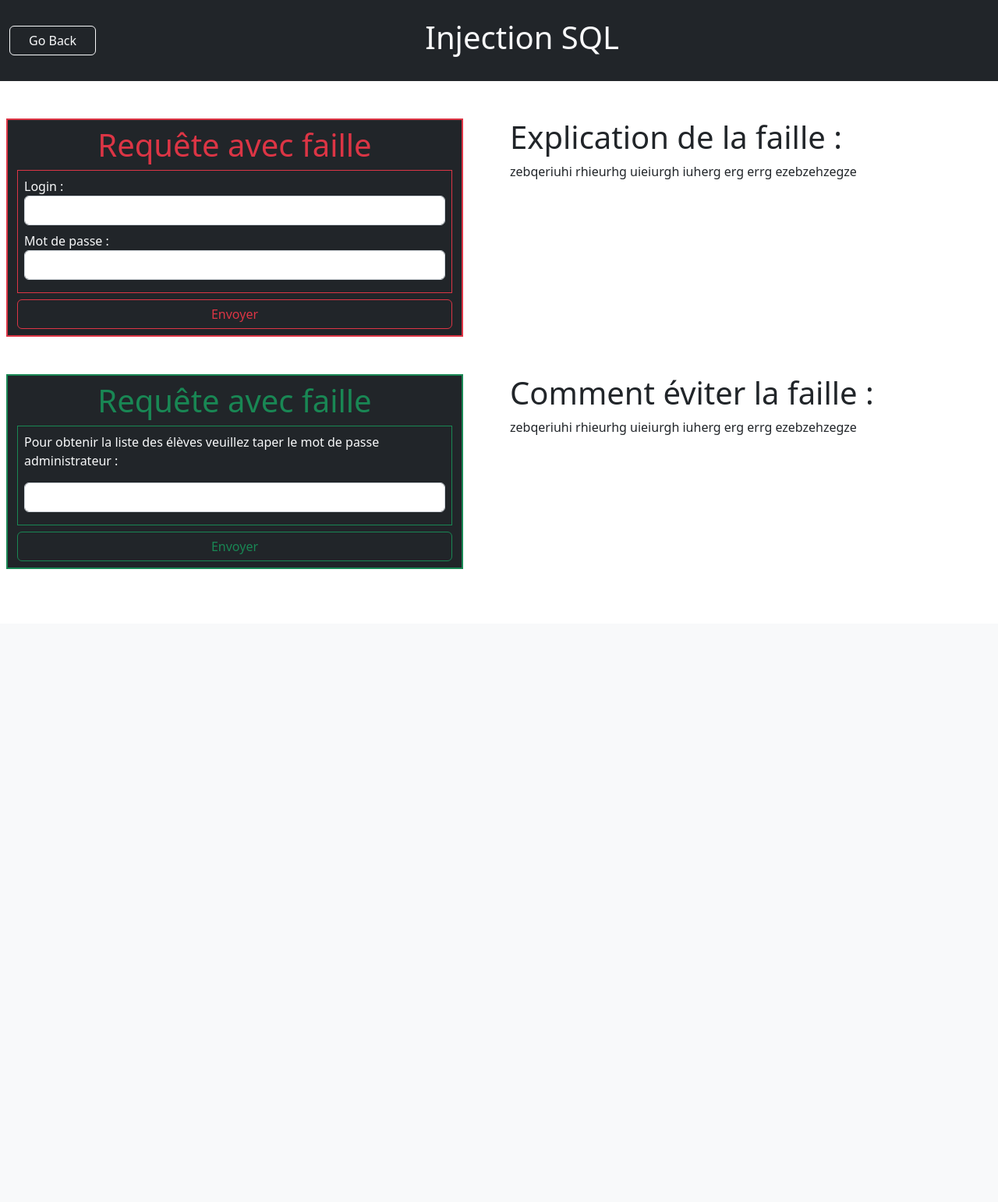
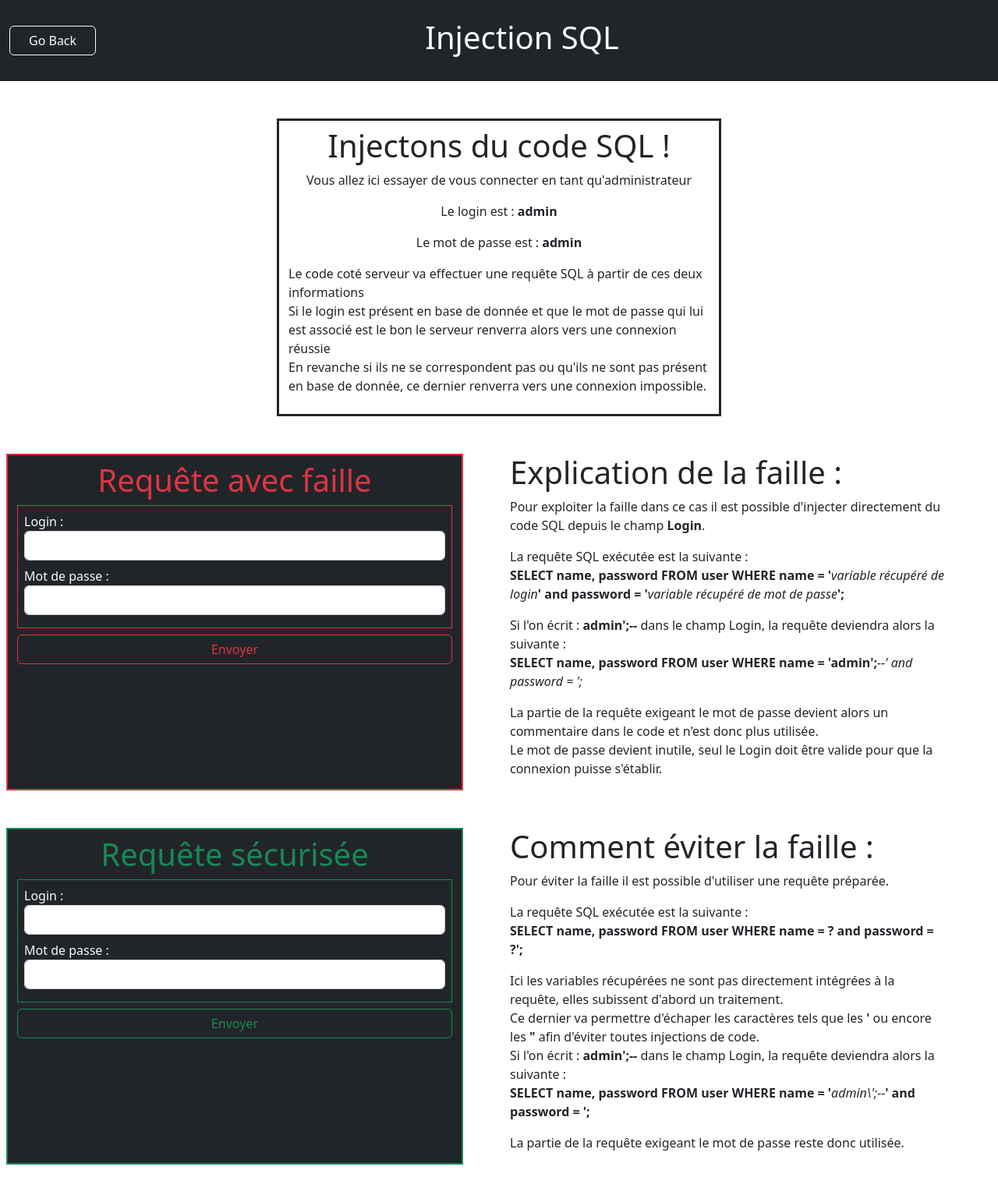
Before and after one commit to DrYruo/FlexSecurity, a PHP site: page /page/injection-sql.php in a window 1280 px wide. Shown: the whole page at 78% size. Before the commit the page ends 730 px from the top, so only its background shows below. Run offline with PHP 8.4, Linux system fonts and the light colour scheme.

Commit message:
Injection SQL finito

```diff
--- a/back/Bdd.php
+++ b/back/Bdd.php
@@ -38,6 +38,4 @@ class Bdd {
     {
         return $this->bdd->prepare($sql);
     }
-
-
 }
--- a/page/injection-sql.php
+++ b/page/injection-sql.php
@@ -14,6 +14,21 @@
         </div>
         <div class="col-7">
             <h1 class="text-light">Injection SQL</h1>
+        </div>
+    </div>
+
+    <div class="container">
+        <div class="row my-5 justify-content-md-center">
+            <div class="col-6 text-center py-2 border border-3 border-dark">
+                <h1>Injectons du code SQL !</h1>
+                <p>Vous allez ici essayer de vous connecter en tant qu'administrateur</p>
+                <p>Le login est : <b>admin</b></p>
+                <p>Le mot de passe est : <b>admin</b></p>
+                <p class="text-lg-start text-lg">Le code coté serveur va effectuer une requête SQL à partir de ces deux informations
+                    <br>Si le login est présent en base de donnée et que le mot de passe qui lui est associé est le bon le serveur renverra alors vers une connexion réussie
+                    <br>En revanche si ils ne se correspondent pas ou qu'ils ne sont pas présent en base de donnée, ce dernier renverra vers une connexion impossible.
+                </p>
+            </div>
         </div>
     </div>
 
@@ -34,22 +49,44 @@
 
             <div class="col mx-5">
                 <h1>Explication de la faille :</h1>
-                <p>zebqeriuhi rhieurhg uieiurgh iuherg erg errg ezebzehzegze</p>
+                <p>Pour exploiter la faille dans ce cas il est possible d'injecter directement du code SQL depuis le champ <b>Login</b>.</p>
+                <p>La requête SQL exécutée est la suivante :
+                    <br><b>SELECT name, password FROM user WHERE name = '</b><i>variable récupéré de login</i><b>' and password = '</b><i>variable récupéré de mot de passe</i><b>';</b>
+                </p>
+                <p>Si l'on écrit : <b>admin';--</b> dans le champ Login, la requête deviendra alors la suivante :
+                    <br><b>SELECT name, password FROM user WHERE name = 'admin';</b><i>--' and password = ';</i>
+                </p>
+                <p>La partie de la requête exigeant le mot de passe devient alors un commentaire dans le code et n'est donc plus utilisée.
+                    <br>Le mot de passe devient inutile, seul le Login doit être valide pour que la connexion puisse s'établir.
+                </p>
             </div>
         </div>
 
         <div class="row my-5">
             <div class="col border border-2 border-success py-2 bg-dark">
-                <h1 class="text-center text-success">Requête avec faille</h1>
-                <div class="border border-1 border-success py-2 px-2 my-2">
-                    <p class="text-light">Pour obtenir la liste des élèves veuillez taper le mot de passe administrateur :</p>
-                    <input class="form-control mb-2" type="text">
-                </div>
-                <button id="btnInjectionSqlSafe" type="button" class="form-control btn btn-outline-success px-4">Envoyer</button>
+                <h1 class="text-center text-success">Requête sécurisée</h1>
+                <form action="submitted-injection-sql.php" method="get">
+                    <div class="border border-1 border-success py-2 px-2 my-2">
+                        <label for="name" class="text-light">Login :</label>
+                        <input type="text" id="name" name="name" class="form-control mb-2">
+                        <label for="password" class="text-light">Mot de passe :</label>
+                        <input type="text" id="password" name="password" class="form-control mb-2">
+                    </div>
+                    <button id="btnInjectionSqlSuccess" type="submit" class="form-control btn btn-outline-success px-4">Envoyer</button>
+                </form>
             </div>
             <div class="col mx-5">
                 <h1>Comment éviter la faille :</h1>
-                <p>zebqeriuhi rhieurhg uieiurgh iuherg erg errg ezebzehzegze</p>
+                <p>Pour éviter la faille il est possible d'utiliser une requête préparée.</p>
+                <p>La requête SQL exécutée est la suivante :
+                    <br><b>SELECT name, password FROM user WHERE name = ? and password = ?';</b>
+                </p>
+                <p>Ici les variables récupérées ne sont pas directement intégrées à la requête, elles subissent d'abord un traitement.
+                    <br>Ce dernier va permettre d'échaper les caractères tels que les <b>'</b> ou encore les <b>"</b> afin d'éviter toutes injections de code.
+                    <br>Si l'on écrit : <b>admin';--</b> dans le champ Login, la requête deviendra alors la suivante :
+                    <br><b>SELECT name, password FROM user WHERE name = '</b><i>admin\';--</i><b>' and password = ';</b>
+                </p>
+                <p>La partie de la requête exigeant le mot de passe reste donc utilisée.</p>
             </div>
         </div>
     </div>
```
Also changed, not shown: page/submitted-injection-sql.php (+37 -6 lines).
